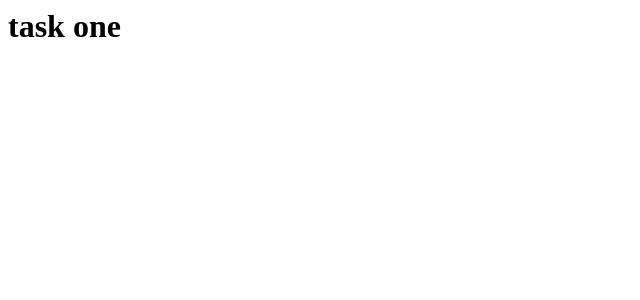
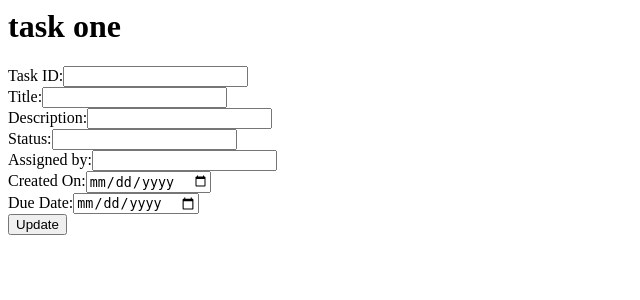
Before and after one commit to geekskool/taskMaster, a Node server app: page /task/1 in a window 1280 px wide. Shown: the top 300 px of the page, without its empty margins (0-640 px from the left). Run offline with Node 20, Linux system fonts and the light colour scheme.

Commit message:
Update Task

```diff
--- a/app.js
+++ b/app.js
@@ -28,11 +28,18 @@ app.get(routes.tasks, function (req, res) {
 })
 
 app.get(routes.task, function (req, res) {
-//  res.sendFile('Ind Task Page'+ req.params.id);
+  res.render('task', {task_id:req.params.id, task_title:'task one', })
+});
 
-//  res.sendFile('static/html/task.html', {root: __dirname} )
-  res.render('task', {task_id:req.params.id, task_title:'task one'})
-
+app.post(routes.task, function (req, res) {
+  let task_id = req.params.id
+  let title = req.params.title
+  let desc = req.params.desc
+  let status = req.params.status
+  let assignBy = req.params.assgnBy
+  let createdOn = req.params.createdOn
+  let dueDate = req.params.dueDate
+  res.send('task', {task_id:req.params.id, task_title:'task one', })
 });
 
 app.get(routes.socketenter, function (req, res) {
--- a/public/views/task.pug
+++ b/public/views/task.pug
@@ -3,3 +3,38 @@ html
     title=  task_id
   body
     h1= task_title
+    form(method='POST' action='')
+      div.form-group
+        label(for='name') Task ID:
+        input#name.form-control(type='number', placeholder=tskId, name='name'  value=(undefined===genre ? '' : genre.name))
+
+      div.form-group
+        label(for='name') Title:
+        input#name.form-control(type='text', placeholder=title, name='name'  value=(undefined===genre ? '' : genre.name))
+
+      div.form-group
+        label(for='name') Description:
+        input#name.form-control(type='text', placeholder=desc, name='name'  value=(undefined===genre ? '' : genre.name))
+
+      div.form-group
+        label(for='name') Status:
+        input#name.form-control(type='text', placeholder=status, name='name'  value=(undefined===genre ? '' : genre.name))
+
+      div.form-group
+        label(for='name') Assigned by:
+        input#name.form-control(type='text', placeholder=assgnBy, name='name'  value=(undefined===genre ? '' : genre.name))
+
+      div.form-group
+        label(for='name') Created On:
+        input#name.form-control(type='date', placeholder=createdOn, name='name'  value=(undefined===genre ? '' : genre.name))
+
+      div.form-group
+        label(for='name') Due Date:
+        input#name.form-control(type='date', placeholder=dueDate, name='name'  value=(undefined===genre ? '' : genre.name))
+
+      button.btn.btn-primary(type='submit') Update
+
+    if errors
+      ul
+        for error in errors
+          li!= error.msg
```
